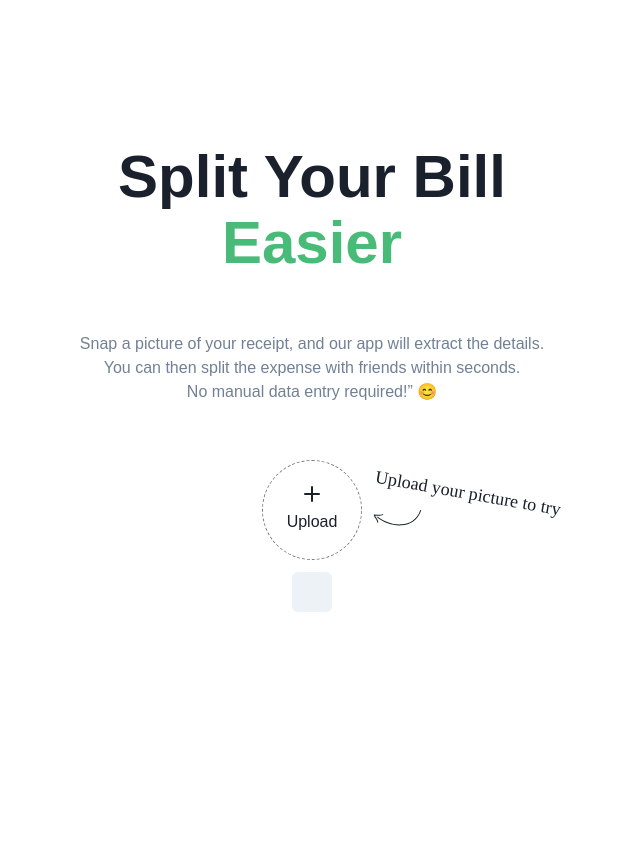
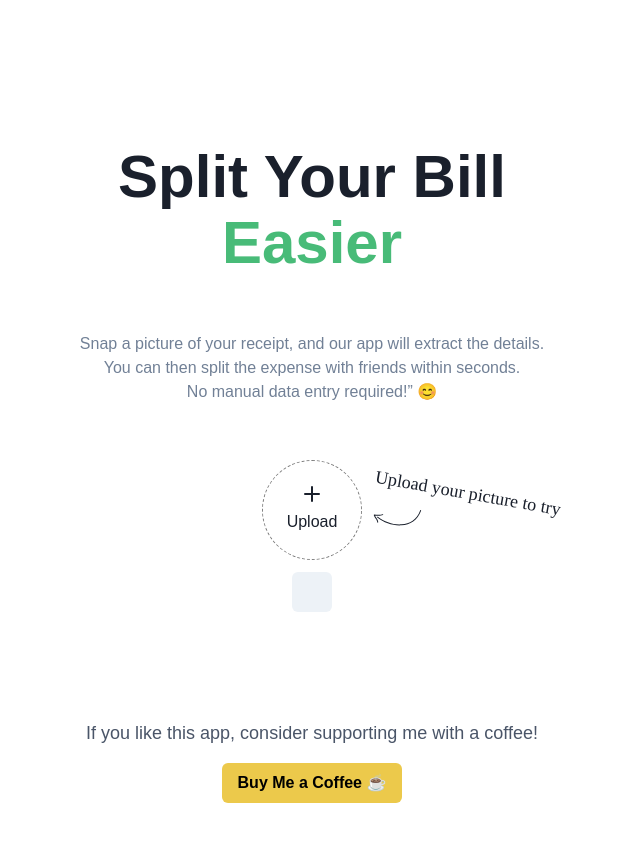
Before and after one commit to Steve246/allsplit-fe, a React (Create React App) app: page / in a window 1280 px wide. Shown: the top 842 px of the page, without its empty margins (328-968 px from the left). Before the commit the page ends 800 px from the top, so only its background shows below. Built offline with nearby package versions, Linux system fonts and the light colour scheme.

Commit message:
[ADD] Add Buy Me Cofee Button

```diff
--- a/src/features/CopyTextPage/copyText.js
+++ b/src/features/CopyTextPage/copyText.js
@@ -48,7 +48,7 @@ const CopyTextPage = () => {
 
   return (
     <VStack spacing={4} p={5} align="start">
-      <Heading size="lg">Recepient Text</Heading>
+      <Heading size="lg">Recepient Result - Please Copy</Heading>
 
       {/* Display the formatted response text in a box */}
       <Box
--- a/src/features/ResultPage/resultPage.js
+++ b/src/features/ResultPage/resultPage.js
@@ -162,7 +162,7 @@ export default function Multistep() {
       title: 'Recepient Details Created.',
       description: "We've created your recepient detail for you.",
       status: 'success',
-      duration: 10000,
+      duration: 5000,
       isClosable: true,
     });
     // Example API call: axios.post('/api/submit', finalData);
--- a/src/features/UploadPage/uploadPage.js
+++ b/src/features/UploadPage/uploadPage.js
@@ -12,6 +12,7 @@ import {
   Icon,
   useColorModeValue,
   createIcon,
+  Link,
 } from '@chakra-ui/react'
 import AppUpload from '../../shared/components/uploadImage/AppUpload'
 import LoadingScreen from '../../shared/components/loading/LoadingScreen'
@@ -33,13 +34,11 @@ const UploadPage = () => {
       })
 
     const {
-
         isLoading,
         file,
         handleChangeFile,
         handleSubmit
     } = UseUploadPage()
-
 
     const arrowColor = useColorModeValue('gray.800', 'gray.300');
 
@@ -78,19 +77,7 @@ const UploadPage = () => {
                         handleFileChange={handleChangeFile}
                         handleSubmit={handleSubmit}
                     />
-                    {/* <Button
-                    colorScheme={'green'}
-                    bg={'green.400'}
-                    rounded={'full'}
-                    px={6}
-                    _hover={{
-                        bg: 'green.500',
-                    }}>
-                    Get Started
-                    </Button> */}
-                    {/* <Button variant={'link'} colorScheme={'blue'} size={'sm'}>
-                    Learn more
-                    </Button> */}
+
                     <Box>
                     <Icon
                         as={Arrow}
@@ -111,12 +98,19 @@ const UploadPage = () => {
                     </Text>
                     </Box>
                 </Stack>
+                {/* Buy Me a Coffee Section */}
+                <Box mt={10}>
+                  <Text fontSize="lg" color="gray.600">
+                    If you like this app, consider supporting me with a coffee!
+                  </Text>
+                  <Link href="https://www.nihbuatjajan.com/lingstrsteven" isExternal>
+                    <Button colorScheme="yellow" mt={4}>
+                      Buy Me a Coffee ☕
+                    </Button>
+                  </Link>
+                </Box>
                 </Stack>
             </Container>}
-
-
-
-
         </>
     )
 }
```
